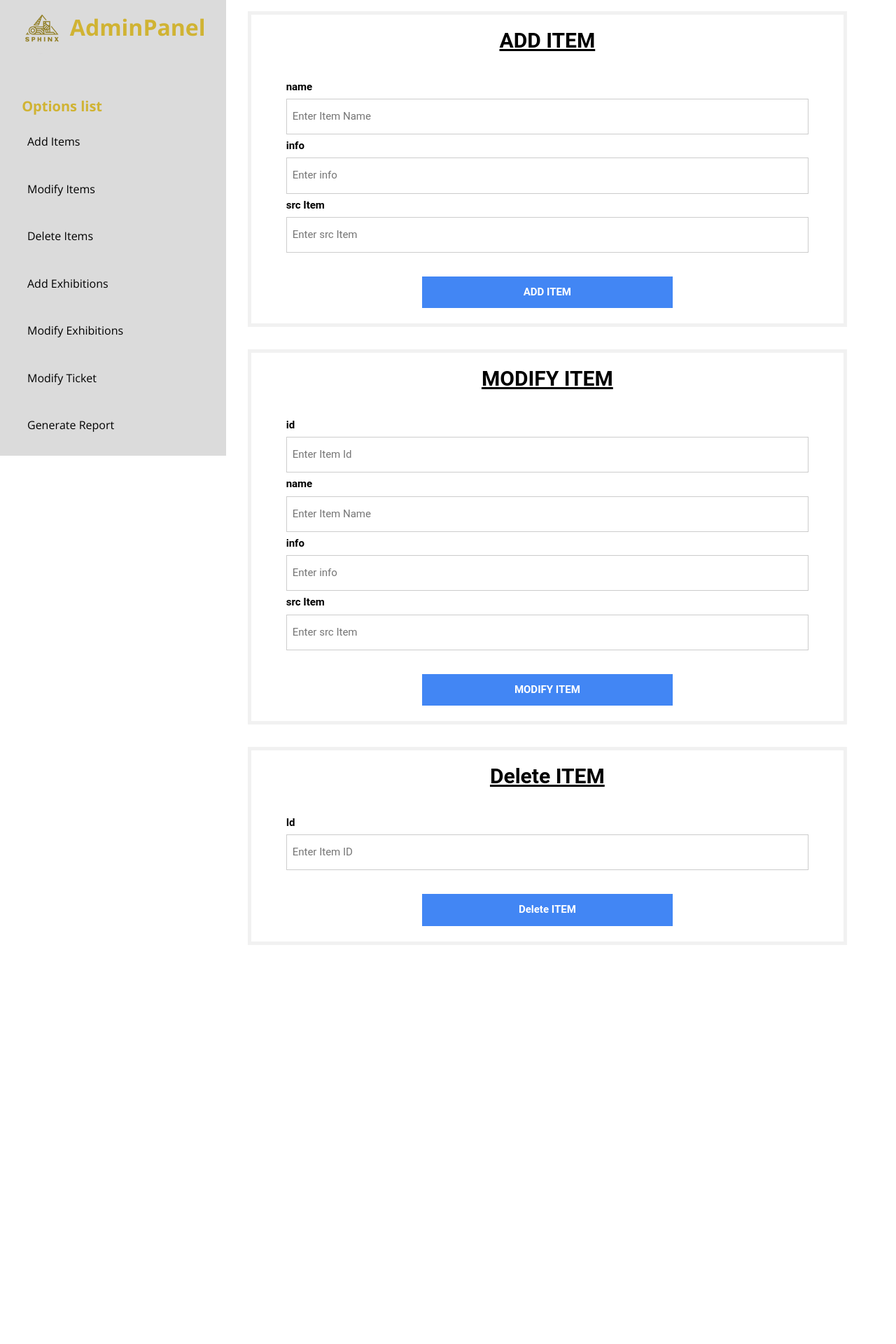
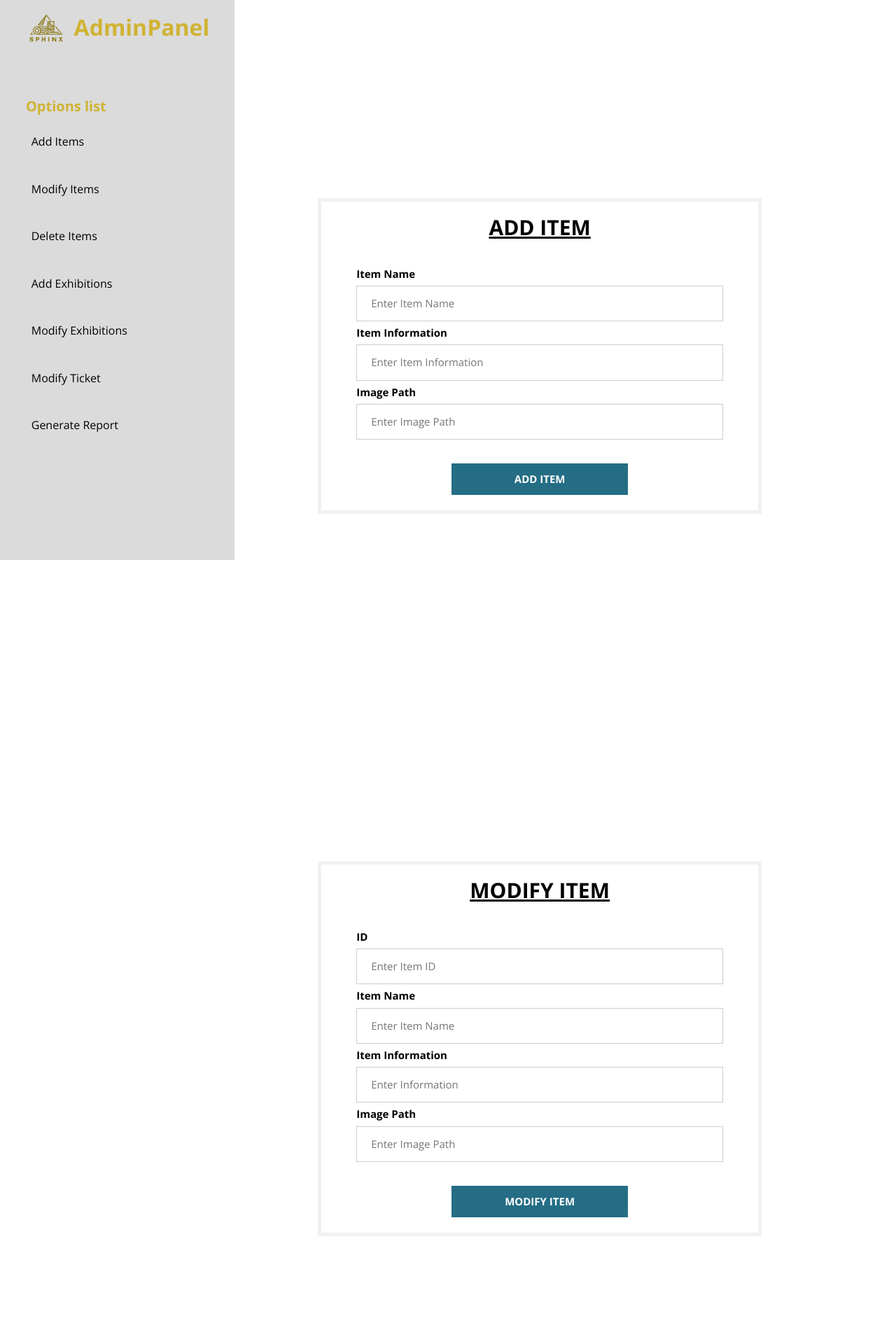
Before and after one commit to mohammed0000000000/museum-website, a PHP site: page /admin.html in a window 1280 px wide. Shown: the top 1920 px of the page at 70% size. Before the commit the page ends 1350 px from the top, so only its background shows below. Run offline with PHP 8.4, Linux system fonts and the light colour scheme.

Commit message:
admin panel

```diff
--- a/admin.html
+++ b/admin.html
@@ -1,5 +1,6 @@
 <!DOCTYPE html>
 <html>
+
 <head>
     <title>Admin Panel</title>
     <!-- Render All Elements Normally -->
@@ -15,47 +16,59 @@
         href="https://fonts.googleapis.com/css2?family=Open+Sans:wght@400;700&family=Work+Sans:wght@200;300;400;500;600;700;800&display=swap"
         rel="stylesheet">
     <link rel="stylesheet" href="css/admin panel.css">
+    <script src="admin.js"></script>
 </head>
+
 <body>
+
     <header>
-            <div class = "header-background">
+        <div class="header-background">
             <div class="header-container">
 
-                    <a class = "logo">
-                        <img src="image/thelogo.png" alt="" srcset = "">
+                <a class="logo">
+                    <img src="image/thelogo.png" alt="" srcset="">
                 </a>
                 <h1>AdminPanel</h1>
             </div>
             <nav>
                 <h2>Options list</h2>
-                    <div class ="header-container">
+                <div class="header-container">
                     <ul>
-                            <li><a>Add Items</a></li>
-                            <li><a>Modify Items</a></li>
-                            <li><a>Delete Items</a></li>
-                            <li><a>Add Exhibitions</a></li>
-                            <li><a>Modify Exhibitions</a></li>
-                            <li><a>Modify Ticket</a></li>
-                            <li><a>Generate Report</a></li>
+                        <li><a href="#addItem">Add Items</a></li>
+                        <li><a href="#modifyItem">Modify Items</a></li>
+                        <li><a href="#deleteItem">Delete Items</a></li>
+                        <li><a href="#addExhibition">Add Exhibitions</a></li>
+                        <li><a href="#modifyExhibition">Modify Exhibitions</a></li>
+                        <li><a href="#modifyTicket">Modify Ticket</a></li>
+                        <li><a href="#generateReport">Generate Report</a></li>
                     </ul>
                 </div>
             </nav>
         </div>
     </header>
+
     <!-- secound section  -->
-        <section class="left">
+    <section class="right">
+        <br id="addItem">
+        <br>
+        <br>
+        <br>
+        <br>
+        <br>
+        <br>
+        <br>
         <div class="addItem general">
             <div class="container">
                 <form action="POST">
                     <h1>ADD ITEM</h1>
                     <div class="formcontainer">
                         <div class="container">
-                          <label for="name"><strong>name</strong></label>
-                          <input type="text" placeholder="Enter Item Name" name="name" required>
-                          <label for="info"><strong>info</strong></label>
-                          <input type="text" placeholder="Enter info" name="info" required>
-                          <label for="src"><strong>src Item </strong></label>
-                          <input type="text" placeholder="Enter src Item " name="src" required>
+                            <label for="ItemName"><strong>Item Name</strong></label>
+                            <input type="text" placeholder="Enter Item Name" name="ItemName" required>
+                            <label for="ItemInfo"><strong>Item Information</strong></label>
+                            <input type="text" placeholder="Enter Item Information" name="ItemInfo" required>
+                            <label for="ImagePath"><strong>Image Path</strong></label>
+                            <input type="text" placeholder="Enter Image Path" name="ImagePath" required>
                         </div>
                         <button type="submit"><strong>ADD ITEM</strong></button>
 
@@ -63,20 +76,29 @@
                 </form>
             </div>
         </div>
+        </script>
+        <br id="modifyItem">
+        <br>
+        <br>
+        <br>
+        <br>
+        <br>
+        <br>
+        <br>
         <div class="modifyItem general">
             <div class="container">
                 <form action="POST">
                     <h1>MODIFY ITEM</h1>
                     <div class="formcontainer">
                         <div class="container">
-                            <label for="id"><strong>id</strong></label>
-                          <input type="text" placeholder="Enter Item Id" name="id" required>
-                          <label for="name"><strong>name</strong></label>
-                          <input type="text" placeholder="Enter Item Name" name="name" required>
-                          <label for="info"><strong>info</strong></label>
-                          <input type="text" placeholder="Enter info" name="info" required>
-                          <label for="src"><strong>src Item </strong></label>
-                          <input type="text" placeholder="Enter src Item " name="src" required>
+                            <label for="ItemID"><strong>ID</strong></label>
+                            <input type="text" placeholder="Enter Item ID" name="ItemID" required>
+                            <label for="ItemName"><strong>Item Name</strong></label>
+                            <input type="text" placeholder="Enter Item Name" name="ItemName" required>
+                            <label for="ItemInfo"><strong>Item Information</strong></label>
+                            <input type="text" placeholder="Enter Information" name="ItemInfo" required>
+                            <label for="ImagePath"><strong>Image Path </strong></label>
+                            <input type="text" placeholder="Enter Image Path" name="ImagePath" required>
                         </div>
                         <button type="submit"><strong>MODIFY ITEM</strong></button>
 
@@ -84,25 +106,111 @@
                 </form>
             </div>
         </div>
-            <div class="addItem general">
-                <div class="container"style= 'width:100%;'>
+        <br id="deleteItem">
+        <br>
+        <br>
+        <br>
+        <br>
+        <br>
+        <br>
+        <br>
+        <div class="deleteItem general">
+            <div class="container">
                 <form action="POST">
-                        <h1>Delete ITEM</h1>
+                    <h1>DELETE ITEM</h1>
                     <div class="formcontainer">
                         <div class="container">
-                          <label for="id"><strong>Id</strong></label>
-                          <input type="text" placeholder="Enter Item ID" name="id" required>
+                            <label for="ItemID"><strong>ID</strong></label>
+                            <input type="text" placeholder="Enter Item ID" name="ItemID" required>
                         </div>
-                        <button type="submit"><strong>Delete ITEM</strong></button>
+                        <button type="submit"><strong>DELETE ITEM</strong></button>
 
                     </div>
                 </form>
             </div>
         </div>
+        <br id="addExhibition">
+        <br>
+        <br>
+        <br>
+        <br>
+        <br>
+        <br>
+        <br>
+        <div class="addExhibition general">
+            <div class="container">
+                <form action="POST">
+                    <h1>ADD EXHIBITION</h1>
+                    <div class="formcontainer">
+                        <div class="container">
+                            <label for="exhibitionName"><strong>Exhibition Name</strong></label>
+                            <input type="text" placeholder="Enter Exhibition Name" name="exhibitionName" required>
+                            <label for="exhibitionInfo"><strong>Exhibition Info</strong></label>
+                            <input type="text" placeholder="Enter Exhibition Info" name="exhibitionInfo" required>
+                            <label for="exhibitionDate"><strong>Exhibition Date</strong></label>
+                            <input type="date" name="exhibitionDate" required>
+                        </div>
+                        <button type="submit"><strong>ADD EXHIBITION</strong></button>
+                    </div>
+                </form>
+            </div>
+        </div>
+        <br id="modifyExhibition">
+        <br>
+        <br>
+        <br>
+        <br>
+        <br>
+        <br>
+        <br>
+        <div class="modifyExhibition general">
+            <div class="container">
+                <form action="POST">
+                    <h1>MODIFY EXHIBITION</h1>
+                    <div class="formcontainer">
+                        <div class="container">
+                            <label for="exhibitionID"><strong>ID</strong></label>
+                            <input type="text" placeholder="Enter Exhibition ID" name="exhibitionID" required>
+                            <label for="exhibitionName"><strong>Exhibition Name</strong></label>
+                            <input type="text" placeholder="Enter Exhibition Name" name="exhibitionName" required>
+                            <label for="exhibitionInfo"><strong>Exhibition Info</strong></label>
+                            <input type="text" placeholder="Enter Exhibition Info" name="exhibitionInfo" required>
+                            <label for="exhibitionDate"><strong>Exhibition Date</strong></label>
+                            <input type="date" name="exhibitionDate" required>
+                        </div>
+                        <button type="submit"><strong>MODIFY EXHIBITION</strong></button>
+                    </div>
+                </form>
+            </div>
+        </div>
+        <br id="modifyTicket">
+        <br>
+        <br>
+        <br>
+        <br>
+        <br>
+        <br>
+        <br>
+        <div class="modifyTicket general">
+            <div class="container">
+                <form action="POST">
+                    <h1>MODIFY TICKET</h1>
+                    <div class="formcontainer">
+                        <div class="container">
+                            <label for="ticketTitle"><strong>Ticket Title</strong></label>
+                            <input type="text" placeholder="Enter Ticket Title" name="ticketTitle" required>
+                            <label for="ticketPirce"><strong>Ticket Price</strong></label>
+                            <input type="text" placeholder="Enter Ticket Price" name="ticketPirce" required>
+                            <label for="ticketExpiration"><strong>Expiration Date</strong></label>
+                            <input type="date" name="ticketExpiration" required>
+                        </div>
+                        <button type="submit"><strong>MODIFY TICKET</strong></button>
+                    </div>
+                </form>
+            </div>
+        </div>
     </section>
-        <main>
-
-        </main>
 
 </body>
+
 </html>
--- /dev/null
+++ b/admin.js
@@ -0,0 +1,4 @@
+window.onload = function(){
+    const addItem = document.getElementById('addItem')
+    addItem.scrollIntoView(true);
+}
--- a/css/admin panel.css
+++ b/css/admin panel.css
@@ -3,6 +3,7 @@
     padding: 0;
     list-style: none;
     margin: 0;
+    scroll-behavior: smooth;
 }
 
 body {
@@ -23,15 +24,15 @@ header .header-container {
 }
 
 header{
-    width: fit-content;
+    width: 100%;
 }
 
 .header-background{
     background-color: #DBDBDB;
-    padding: 0 7% 0 7%;
+    padding: 0 2% 0 2%;
     width: fit-content;
-    height: 100%;
-    position: sticky;
+    height: 100vh;
+    position: fixed;
     overflow: hidden;
 }
 
@@ -63,6 +64,8 @@ header .logo img{
     display: block;
     padding: 15px 0 15px 7%;
     margin-bottom: 7%;
+    text-decoration: none;
+    color: black;
 }
 
 .header-container li:hover{
@@ -81,11 +84,16 @@ header .logo img{
     font-size: 18;
 }
 
+.right{
+    transform: translate(-15vw,15vh);
+}
+
 .general {
     display: flex;
     justify-content: center;
-    font-family: Roboto, Arial, sans-serif;
+    font-family: 'Open Sans', sans-serif;
     font-size: 15px;
+    height: 100vh;
 }
 
 form {
@@ -94,7 +102,7 @@ form {
 
 input[type=text] {
     width: 100%;
-    padding: 16px 8px;
+    padding: 16px 20px;
     margin: 8px 0;
     display: inline-block;
     border: 1px solid #ccc;
@@ -102,16 +110,17 @@ input[type=text] {
 }
 
 button {
-    background-color: #4286f4;
+    background-color: #246d85;
     color: white;
     padding: 14px 0;
     margin: 10px 0;
     border: none;
-    cursor: grab;
+    cursor: pointer;
     width: 48%;
 }
 
 button:hover {
+    transition: 0.5s;
     opacity: 0.8;
 }
 
@@ -123,6 +132,7 @@ button:hover {
 .container {
     padding: 16px 0;
     text-align: left;
+    width: 100%;
 }
 
 span.psw {
```
Lines whose indentation alone changed are shown as unchanged.
